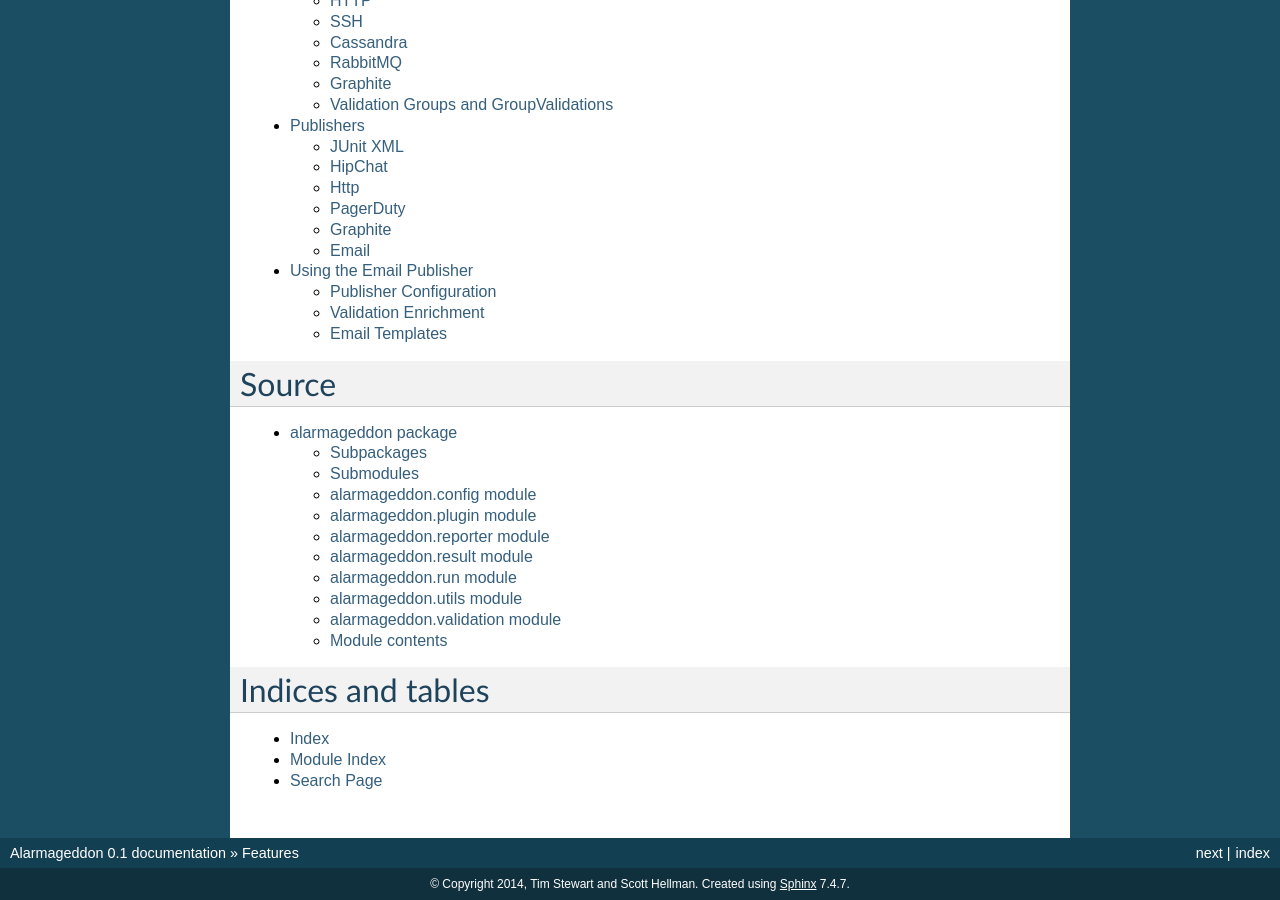
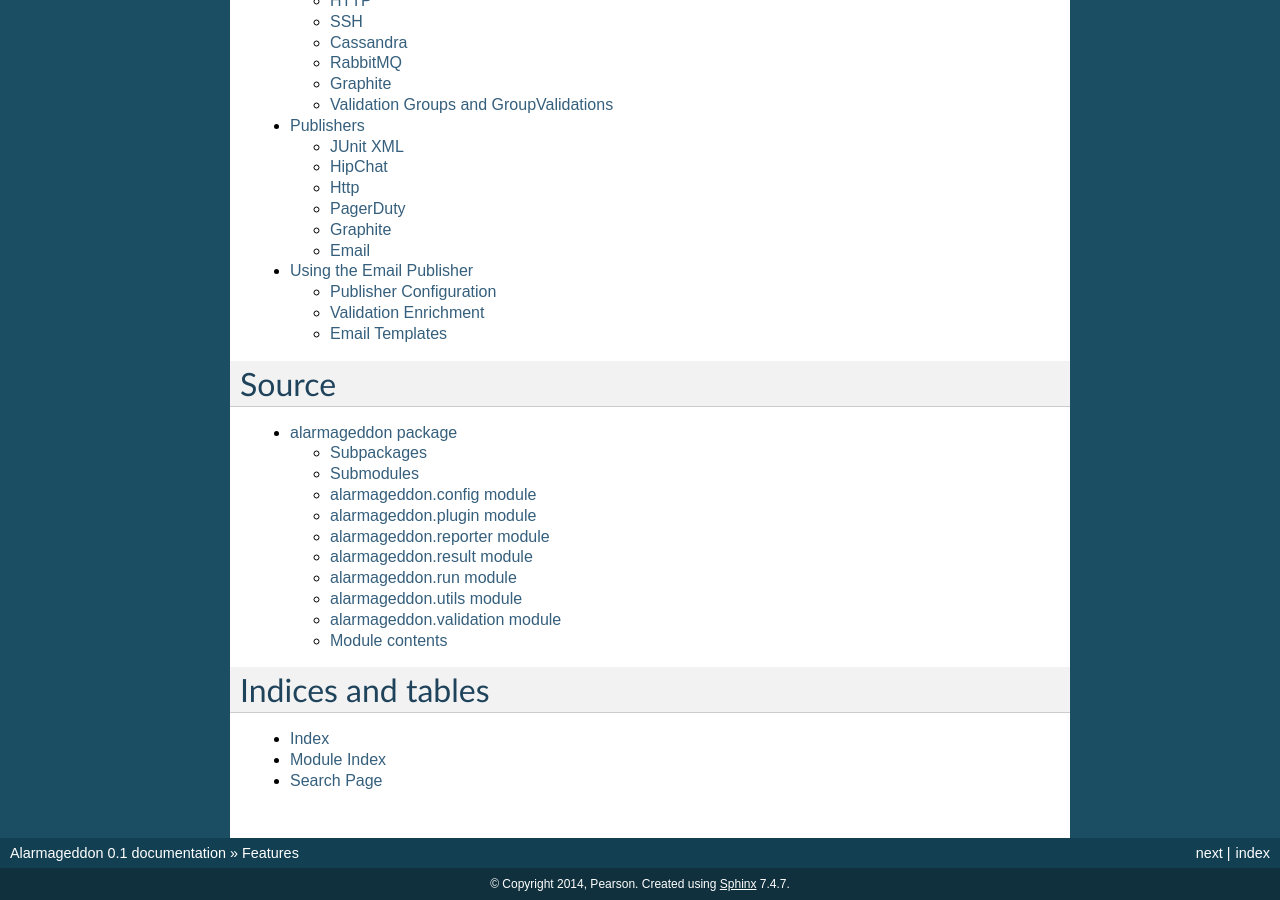
Before and after one commit to PearsonEducation/Alarmageddon, a Sphinx documentation site: the page built from doc/index.rst, in a window 1280 px wide and 900 px high, scrolled down 920 px. Built offline with Sphinx 7.4.7, drawn with Linux system fonts in a browser that asks for light colours.

Commit message:
fix copyright on docs

```diff
--- a/doc/conf.py
+++ b/doc/conf.py
@@ -48,7 +48,7 @@ master_doc = 'index'
 
 # General information about the project.
 project = u'Alarmageddon'
-copyright = u'2014, Tim Stewart and Scott Hellman'
+copyright = u'2014, Pearson'
 
 # The version info for the project you're documenting, acts as replacement for
 # |version| and |release|, also used in various other places throughout the
```
